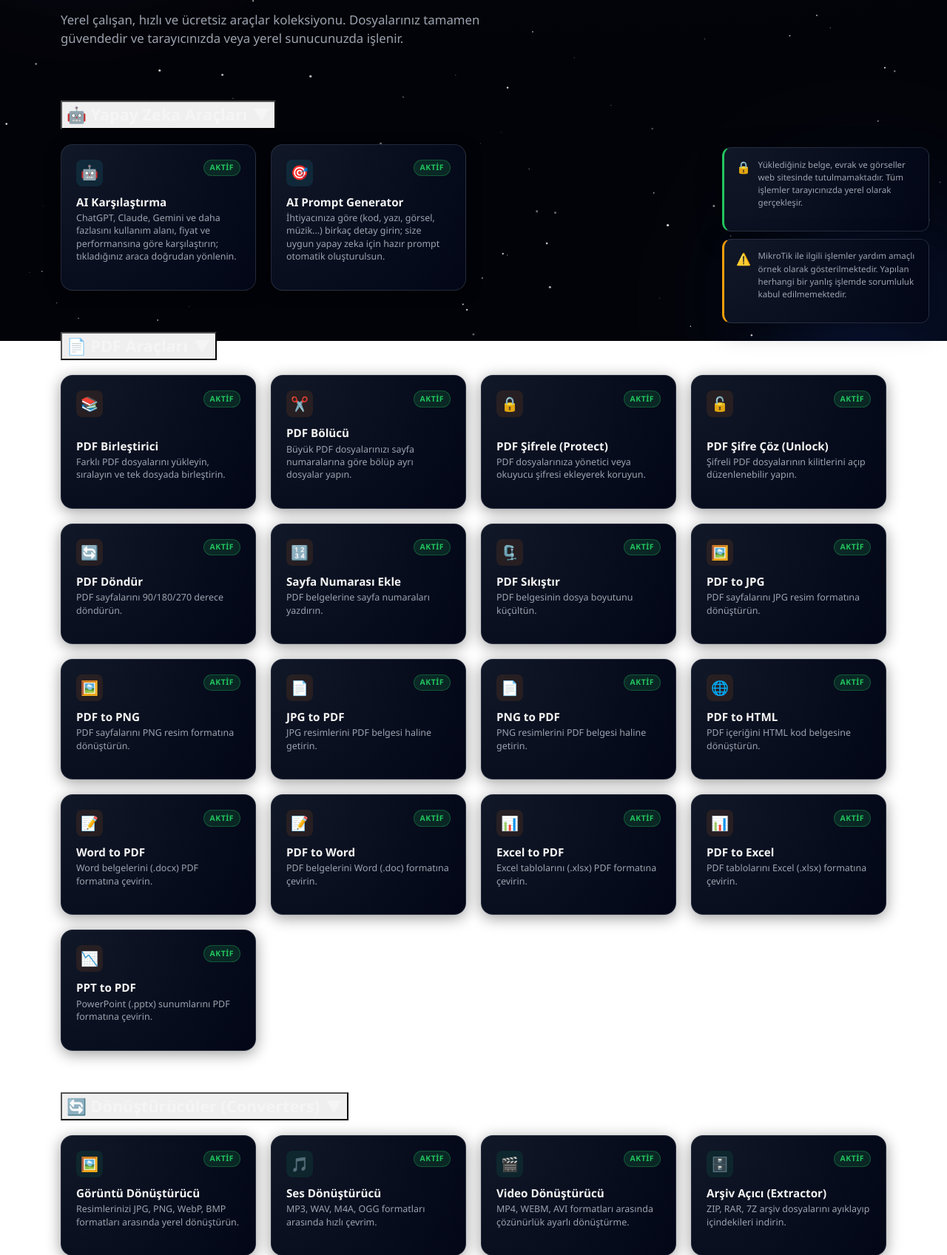
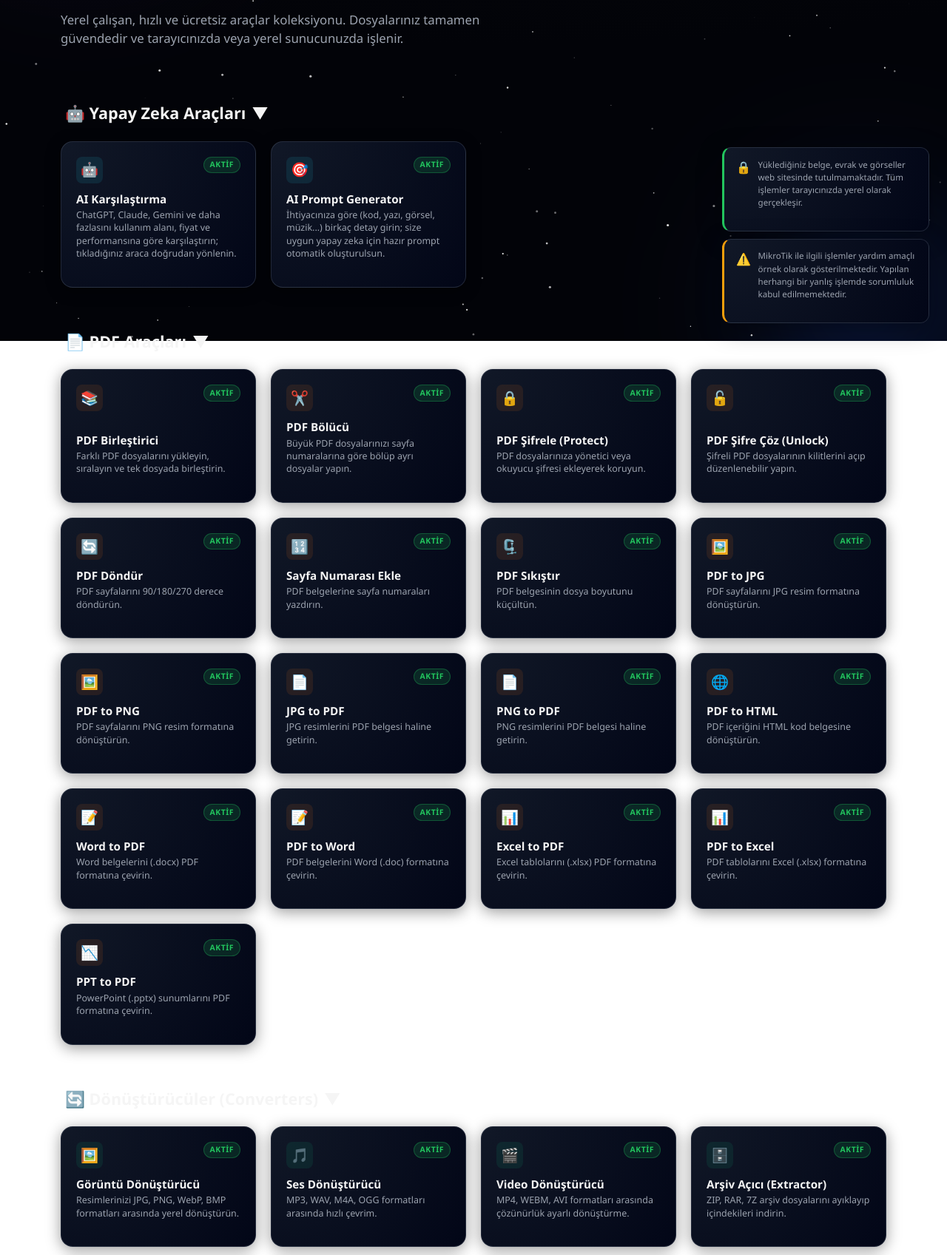
Before and after one commit to kaanbyzt/converter, a Flask app: page / in a window 1280 px wide. Shown: the part 339-2036 px from the top of the page at 74% size. Run offline with Flask 3, Linux system fonts and the light colour scheme.

Commit message:
Kategori başlıklarındaki görüntü sorunları (beyaz çerçeve) giderildi.

```diff
--- a/api/templates/index.html
+++ b/api/templates/index.html
@@ -27,6 +27,20 @@
         align-items: center;
         gap: 0.5rem;
     }
+    /* Buton varsayılan görünümünü (beyaz çerçeve/arka plan) kaldır - tüm ekran boyutları için */
+    .category-toggle {
+        background: transparent;
+        background-color: transparent !important;
+        border: none;
+        outline: none;
+        box-shadow: none;
+        -webkit-appearance: none;
+        appearance: none;
+        cursor: pointer;
+        width: 100%;
+        text-align: left;
+        -webkit-tap-highlight-color: transparent;
+    }
 
     .tools-grid {
         display: grid;
@@ -46,6 +60,7 @@
             padding: 0;
             margin-bottom: 0;
             background: transparent;
+            background-color: transparent !important;
             border: none;
             box-shadow: none;
             outline: none;
```
